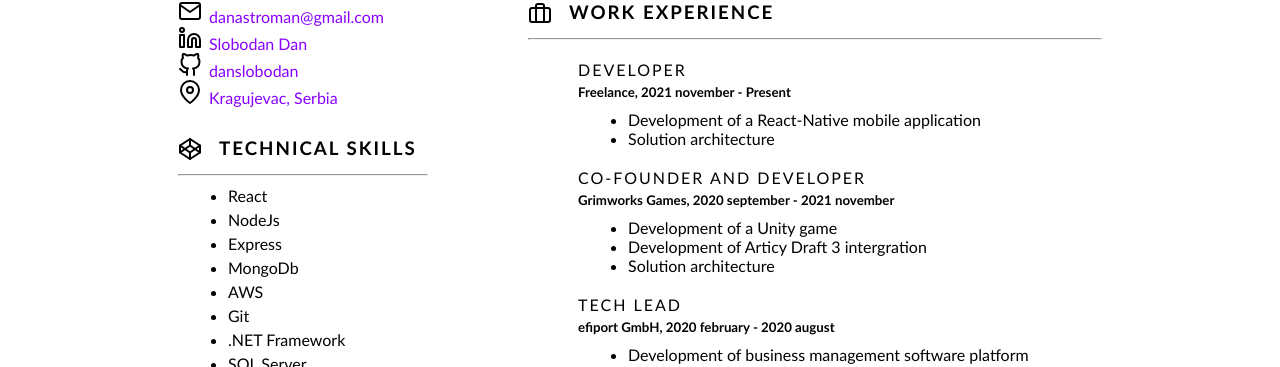
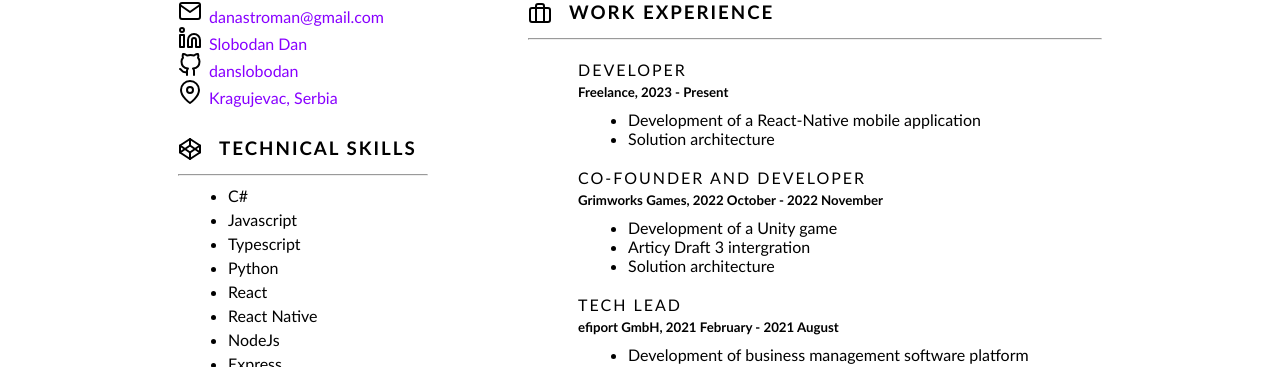
Before and after one commit to danslobodan/personalwebsite, a Next.js app in the folder next-client/: page /about in a window 1280 px wide. Shown: the part 585-952 px from the top of the page. Built offline with nearby package versions, Linux system fonts and the light colour scheme.

Commit message:
Fixed dates and added skills.

```diff
--- a/next-client/components/about/Skills.tsx
+++ b/next-client/components/about/Skills.tsx
@@ -35,15 +35,21 @@ const SkillSection: React.FC<SkillSectionProps> = ({ skills }) => {
 };
 
 const techSkills: string[] = [
+    "C#",
+    "Javascript",
+    "Typescript",
+    "Python",
     "React",
+    "React Native",
     "NodeJs",
     "Express",
+    "Unity",
+    ".NET Framework",
     "MongoDb",
+    "SQL Server",
+    "Azure",
     "AWS",
     "Git",
-    ".NET Framework",
-    "SQL Server",
-    "Azure",
     "TFVC",
 ];
 
--- a/next-client/components/about/WorkExperience.tsx
+++ b/next-client/components/about/WorkExperience.tsx
@@ -30,7 +30,7 @@ const WorkExperience: React.FC = () => {
 const jobs: JobProps[] = [
     {
         company: "Freelance",
-        duration: "2021 november - Present",
+        duration: "2023 - Present",
         position: "Developer",
         duties: [
             "Development of a React-Native mobile application",
@@ -39,17 +39,17 @@ const jobs: JobProps[] = [
     },
     {
         company: "Grimworks Games",
-        duration: "2020 september - 2021 november",
+        duration: "2022 October - 2022 November",
         position: "Co-founder and Developer",
         duties: [
             "Development of a Unity game",
-            "Development of Articy Draft 3 intergration",
+            "Articy Draft 3 intergration",
             "Solution architecture",
         ],
     },
     {
         company: "efiport GmbH",
-        duration: "2020 february - 2020 august",
+        duration: "2021 February - 2021 August",
         position: "Tech Lead",
         duties: [
             "Development of business management software platform",
```
